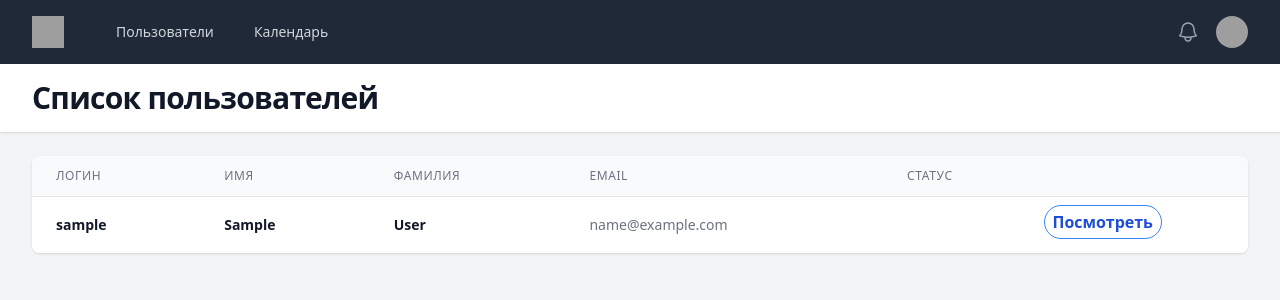
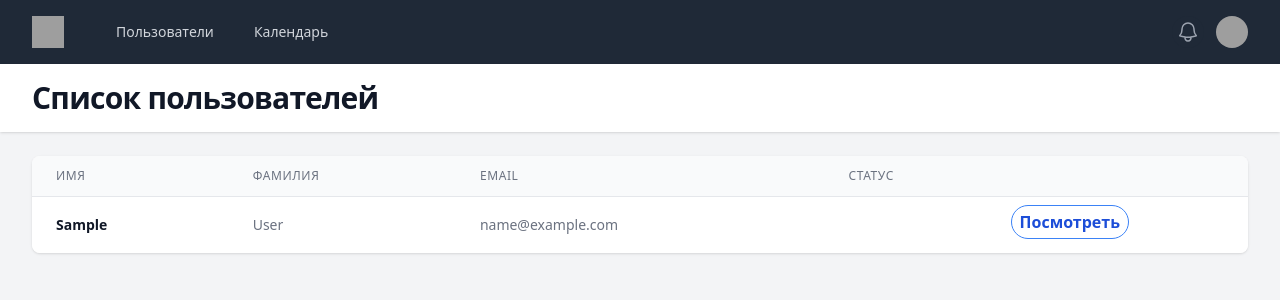
Before and after one commit to IKolyas/sw-academy-10-2023, a PHP site: template views/users/index.twig in a window 1280 px wide. Shown: the top 300 px of the page. Run offline with PHP 8.4, Linux system fonts and the light colour scheme; the template is opened without the code that fills it: most values are stand-ins (such as "Sample title", 1, 10 or a date in 2020); some libraries are stand-ins or nearby versions; some web fonts are replaced; grey boxes are pictures that could not be loaded.

Commit message:
12: fix users
usersIndex, usersShow, usersEdit

```diff
--- a/App/Enums/UserStatusType.php
+++ b/App/Enums/UserStatusType.php
@@ -10,8 +10,8 @@ enum UserStatusType: int
     public function label(): string
     {
         return match ($this) {
-            self::ACTIVE_USER => 'Доступен для установки в график',
-            self::INACTIVE_USER => 'Не доступен для установки в график',
+            self::ACTIVE_USER => 'Доступен',
+            self::INACTIVE_USER => 'Не доступен',
         };
     }
 
--- a/views/users/index.twig
+++ b/views/users/index.twig
@@ -13,10 +13,6 @@
                     {% for user in users %}
                         <div class="mb-4 border-b border-gray-200">
                             <div class="flex justify-between items-center mb-4">
-                                <p class="text-sm font-medium text-gray-900">Логин:</p>
-                                <p class="text-sm text-gray-500">{{ user.login }}</p>
-                            </div>
-                            <div class="flex justify-between items-center mb-4">
                                 <p class="text-sm font-medium text-gray-900">Имя:</p>
                                 <p class="text-sm text-gray-500">{{ user.first_name }}</p>
                             </div>
@@ -30,7 +26,8 @@
                             </div>
                             <div class="flex justify-between items-center mb-4">
                                 <p class="text-sm font-medium text-gray-900">Статус:</p>
-                                <p class="text-sm text-gray-500">
+                                <p class="text-sm text-gray-500 {{ user.status == 'active' ?
+                                'text-green-600' : 'text-red-600'}}">
                                     {% for status in statuses %}
                                         {% if status.value == user.status %}
                                             {{ status.label }}
@@ -54,7 +51,6 @@
                 <table class="min-w-full divide-y divide-gray-200">
                     <thead class="bg-gray-50">
                     <tr>
-                        <th class="px-6 py-3 text-left text-xs font-medium text-gray-500 uppercase tracking-wider">Логин</th>
                         <th class="px-6 py-3 text-left text-xs font-medium text-gray-500 uppercase tracking-wider">Имя</th>
                         <th class="px-6 py-3 text-left text-xs font-medium text-gray-500 uppercase tracking-wider">Фамилия</th>
                         <th class="px-6 py-3 text-left text-xs font-medium text-gray-500 uppercase tracking-wider">Email</th>
@@ -67,19 +63,17 @@
                     {% for user in users %}
                         <tr>
                             <td class="px-6 py-4 whitespace-nowrap">
-                                <p class="text-sm font-semibold leading-6 text-gray-900">{{ user.login }}</p>
-                            </td>
-                            <td class="px-6 py-4 whitespace-nowrap">
                                 <p class="text-sm font-semibold leading-6 text-gray-900">{{ user.first_name }}</p>
                             </td>
                             <td class="px-6 py-4 whitespace-nowrap">
-                                <p class="text-sm font-semibold leading-6 text-gray-900">{{ user.last_name }}</p>
+                                <p class="text-sm leading-5 text-gray-500"">{{ user.last_name }}</p>
                             </td>
                             <td class="px-6 py-4 whitespace-nowrap">
                                 <p class="text-sm leading-5 text-gray-500">{{ user.email }}</p>
                             </td>
                             <td class="px-6 py-4 whitespace-nowrap">
-                                <p class="text-sm leading-5 text-gray-500">
+                                <p class="text-sm leading-5 text-gray-500 {{ user.status == 'active' ?
+                                'text-green-600' : 'text-red-600'}}">
                                     {% for status in statuses %}
                                         {% if status.value == user.status %}
                                             {{ status.label }}
```
Also changed, not shown: views/profile/edit.twig (+7 -7 lines), views/users/show.twig (+7 -7 lines).
